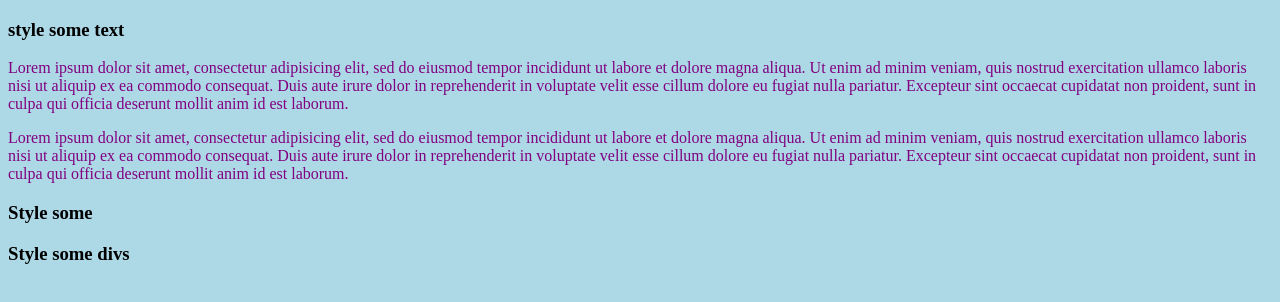
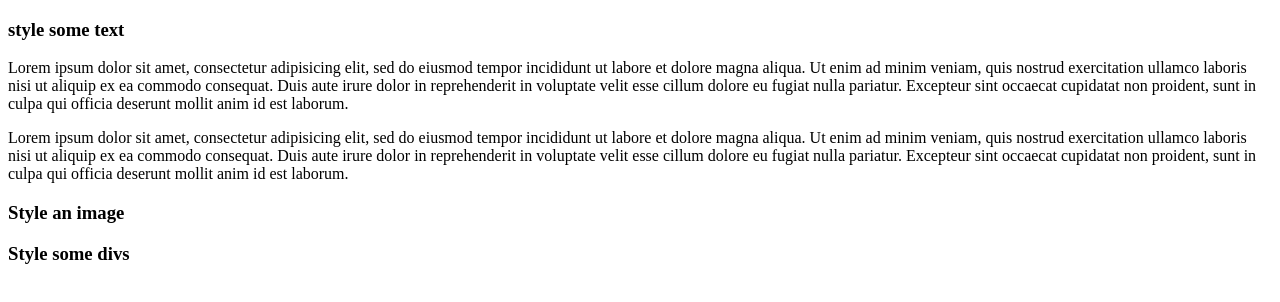
Before and after one commit to violetcohen/css-practice, a plain HTML site: page index.html in a window 1280 px wide. Drawn offline with Linux system fonts and the light colour scheme.

Commit message:
change the css file for class

```diff
--- a/index.html
+++ b/index.html
@@ -3,7 +3,7 @@
   <head>
     <meta charset="utf-8">
     <title>CSS practice page</title>
-    <link rel="stylesheet" href="style.css">
+    <!-- <link rel="stylesheet" href="style.css"> -->
   </head>
   <body>
     <h3>
@@ -16,8 +16,9 @@
       Lorem ipsum dolor sit amet, consectetur adipisicing elit, sed do eiusmod tempor incididunt ut labore et dolore magna aliqua. Ut enim ad minim veniam, quis nostrud exercitation ullamco laboris nisi ut aliquip ex ea commodo consequat. Duis aute irure dolor in reprehenderit in voluptate velit esse cillum dolore eu fugiat nulla pariatur. Excepteur sint occaecat cupidatat non proident, sunt in culpa qui officia deserunt mollit anim id est laborum.
     </p>
     <h3>
-      Style some
+      Style an image
     </h3>
+      <!-- <img src="http://www.fillmurray.com/200/200" alt=""> -->
     <h3>
       Style some divs
     </h3>
```
